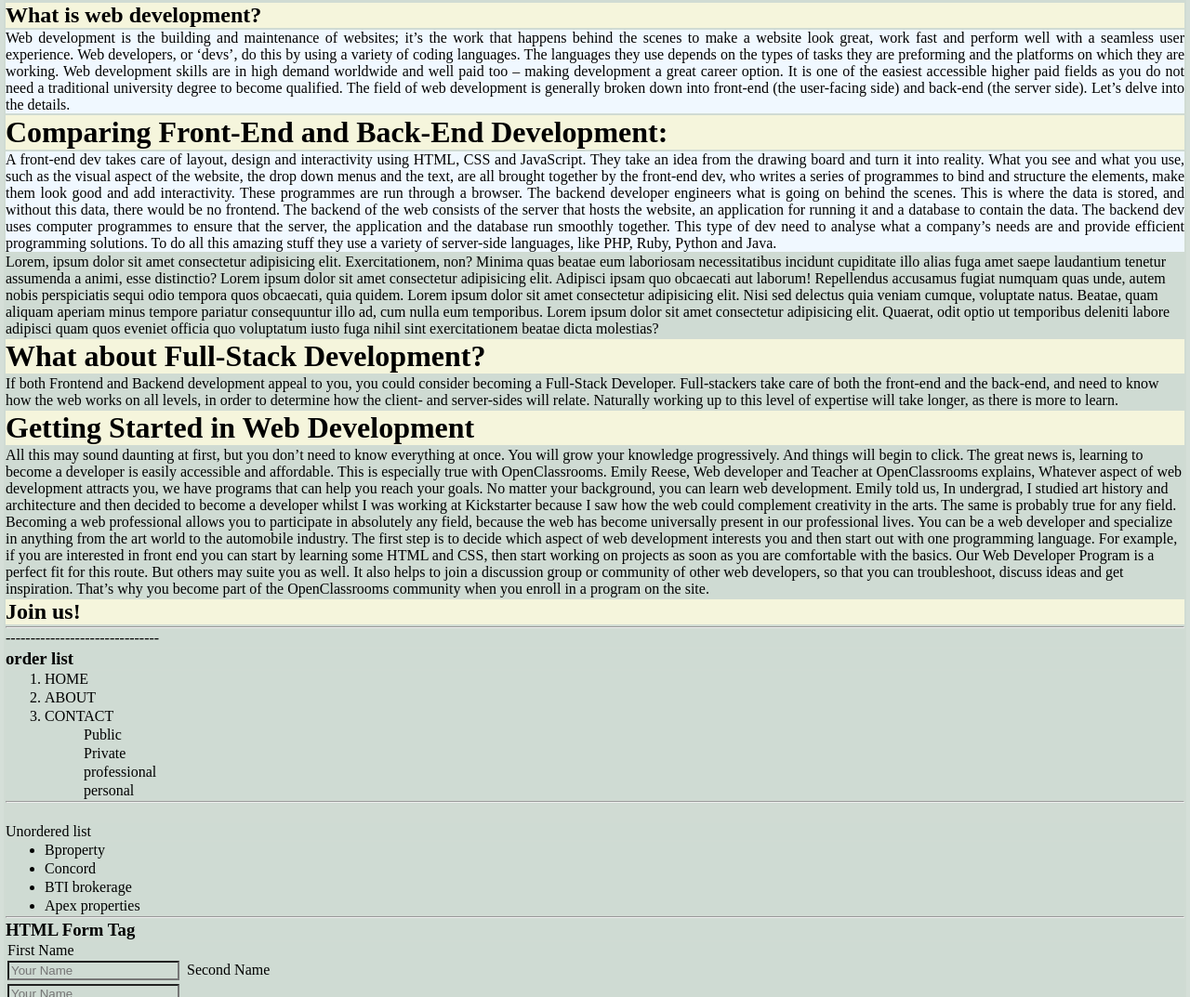
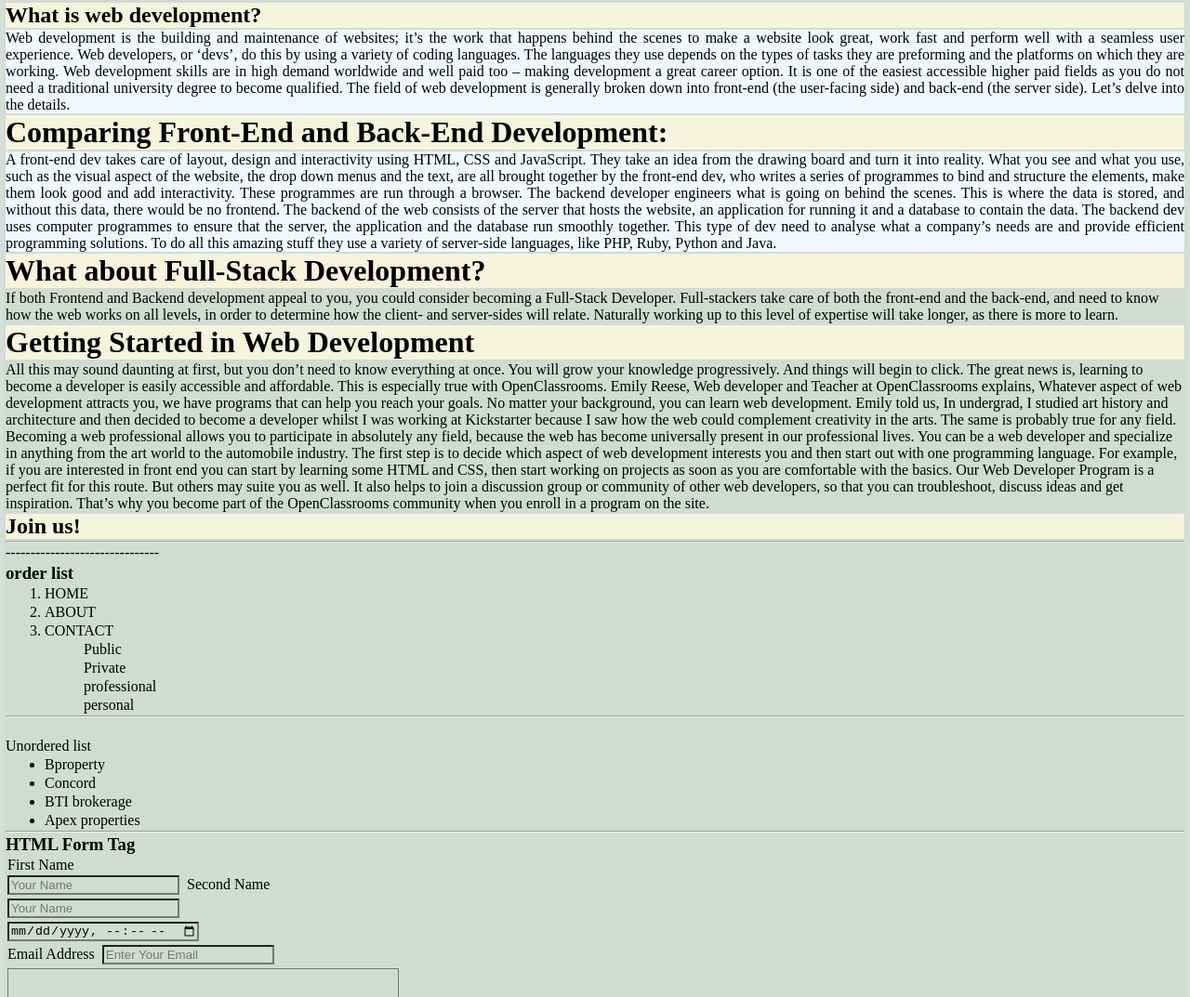
Before and after one commit to Nur4375/HeroProject, a plain HTML site: page index.html in a window 1280 px wide. Shown: the part 648-1721 px from the top of the page at 93% size. Drawn offline with Linux system fonts and the light colour scheme.

Commit message:
index html modified

```diff
--- a/index.html
+++ b/index.html
@@ -27,9 +27,6 @@ Web developers, or ‘devs’, do this by using a variety of coding languages. T
       The backend developer engineers what is going on behind the scenes. This is where the data is stored, and without this data, there would be no frontend. The backend of the web consists of the server that hosts the website, an application for running it and a database to contain the data.
 
       The backend dev uses computer programmes to ensure that the server, the application and the database run smoothly together. This type of dev need to analyse what a company’s needs are and provide efficient programming solutions. To do all this amazing stuff they use a variety of server-side languages, like PHP, Ruby, Python and Java.</p>
-      <p>Lorem, ipsum dolor sit amet consectetur adipisicing elit. Exercitationem, non? Minima quas beatae eum laboriosam necessitatibus incidunt cupiditate illo alias fuga amet saepe laudantium tenetur assumenda a animi, esse distinctio? Lorem ipsum dolor sit amet consectetur adipisicing elit. Adipisci ipsam quo obcaecati aut laborum! Repellendus accusamus fugiat numquam quas unde, autem nobis perspiciatis sequi odio tempora quos obcaecati, quia quidem.
-         Lorem ipsum dolor sit amet consectetur adipisicing elit. Nisi sed delectus quia veniam cumque, voluptate natus. Beatae, quam aliquam aperiam minus tempore pariatur consequuntur illo ad, cum nulla eum temporibus. Lorem ipsum dolor sit amet consectetur adipisicing elit. Quaerat, odit optio ut temporibus deleniti labore adipisci quam quos eveniet officia quo voluptatum iusto fuga nihil sint exercitationem beatae dicta molestias?
-      </p>
       <h1>What about Full-Stack Development?</h1>
       <p>If both Frontend and Backend development appeal to you, you could consider becoming a Full-Stack Developer.
 
```
